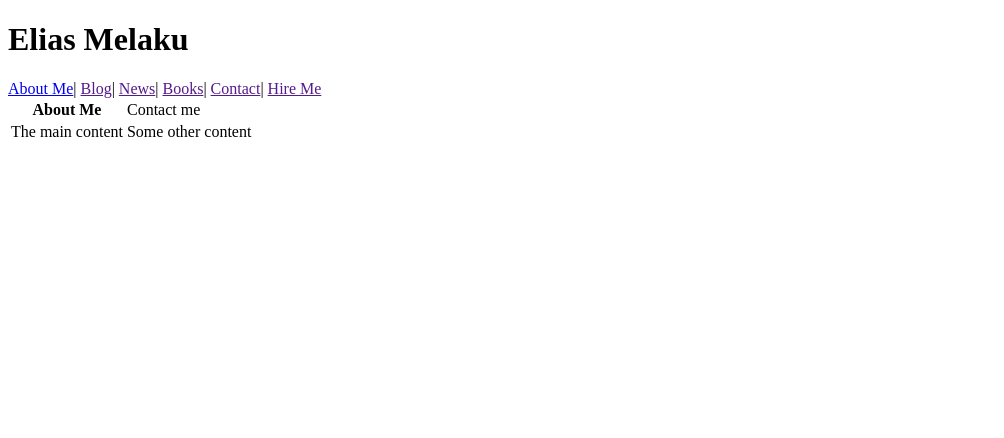
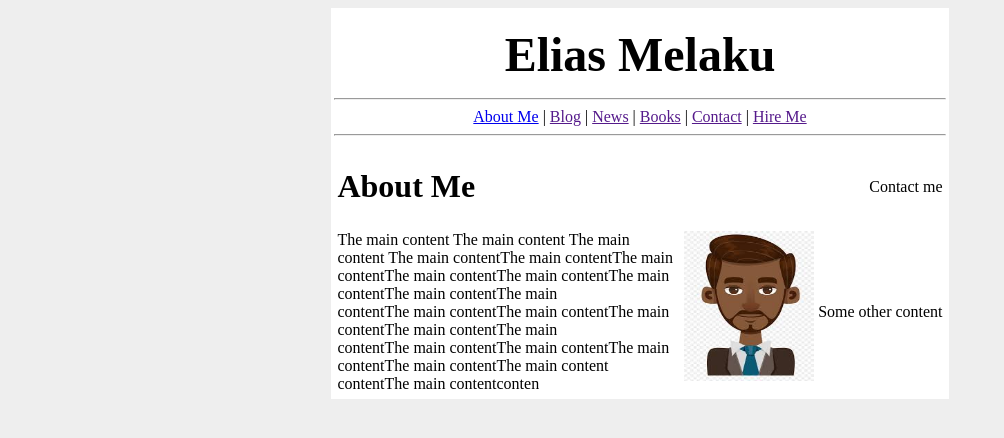
Before and after one commit to EliasMelaku/Assignment6, a plain HTML site: page index.html in a window 1280 px wide. Shown: the whole page, without its empty margins (0-1004 px from the left). Drawn offline with Linux system fonts and the light colour scheme.

Commit message:
Changes to layout and some images added

```diff
--- a/index.html
+++ b/index.html
@@ -5,25 +5,48 @@
     <meta name="viewport" content="width=device-width, initial-scale=1.0">
     <title>Elias Melaku</title>
 </head>
-<body>
-    <h1>Elias Melaku</h1>
-    <a href="index.html">About Me</a>|
-    <a href="">Blog</a>|
-    <a href="">News</a>|
-    <a href="">Books</a>|
-    <a href="">Contact</a>|
+<body bgcolor="#eeeeee" >
+
+    <table align = "center" bgcolor="#ffffff">
+        <tr>
+            <td>
+                <p align = "center"><font size = "40px"><strong>Elias Melaku</strong> </font></p>
+
+    <hr>
+    <div align = "center" bgcolor="red">
+    <a href="index.html">About Me</a>&nbsp;|
+    <a href="">Blog</a>&nbsp;|
+    <a href="">News</a>&nbsp;|
+    <a href="">Books</a>&nbsp;|
+    <a href="">Contact</a>&nbsp;|
     <a href="">Hire Me</a>
+    </div>
+    <hr>
 
-    <table>
-        <tr>
-            <th>About Me</th>
-            <td>Contact me</td>
+    <table align="center">
+
+         <tr>
+            <td align="left" border ="right"><h1>About Me</h1></td>
+            <td align="right">Contact me</td>
         </tr>
         <tr>
-            <td>The main content</td>
-            <td>Some other content</td>
+            <td align="left"><img src="assets/pic.jfif" alt="image" align = "right" width="130" height ="150">
+                The main content The main content The main <br>
+                 content The main contentThe main contentThe main <br>
+                contentThe main contentThe main contentThe main <br>
+                contentThe main contentThe main <br>
+                contentThe main contentThe main contentThe main<br>
+                 contentThe main contentThe main <br>
+                contentThe main contentThe main contentThe main <br>
+                contentThe main contentThe main content contentThe main contentconten</td>
+            <td align="center">Some other content</td>
+        </tr>
+    </table>
+            </td>
         </tr>
     </table>
 
+
+
 </body>
 </html>
```
Also changed, not shown: assets/pic.jfif (added).
